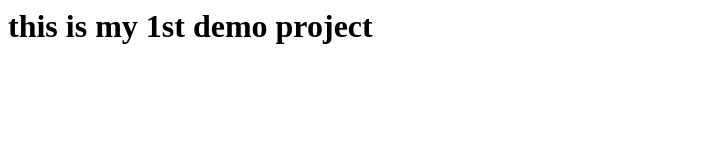
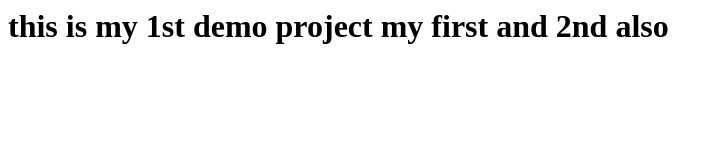
Before and after one commit to Kesava0662/demo-jenkins, a plain HTML site: page index.html in a window 1280 px wide. Shown: the whole page, without its empty margins (0-721 px from the left). Drawn offline with Linux system fonts and the light colour scheme.

Commit message:
Update index.html

```diff
--- a/index.html
+++ b/index.html
@@ -1 +1 @@
-<h1> this is my 1st demo project</h1>
+<h1> this is my 1st demo project my first and 2nd also</h1>
```
